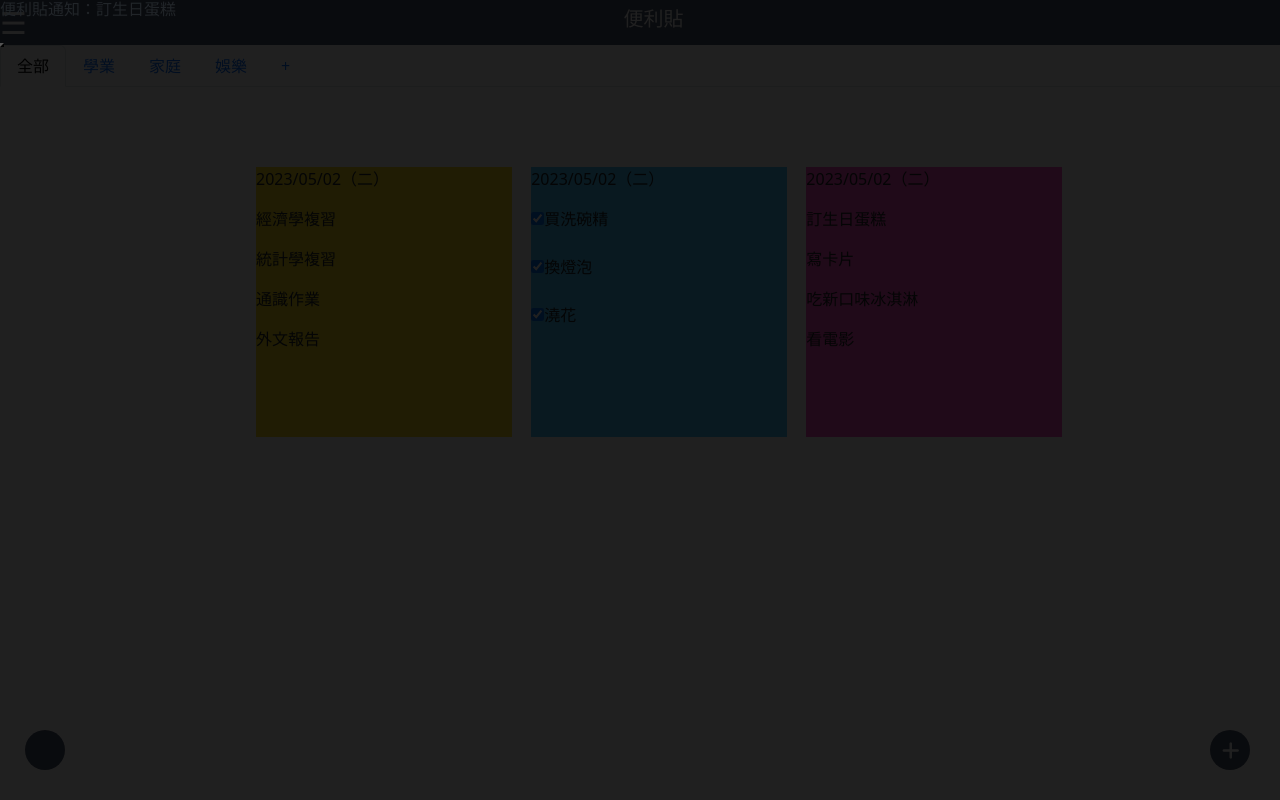
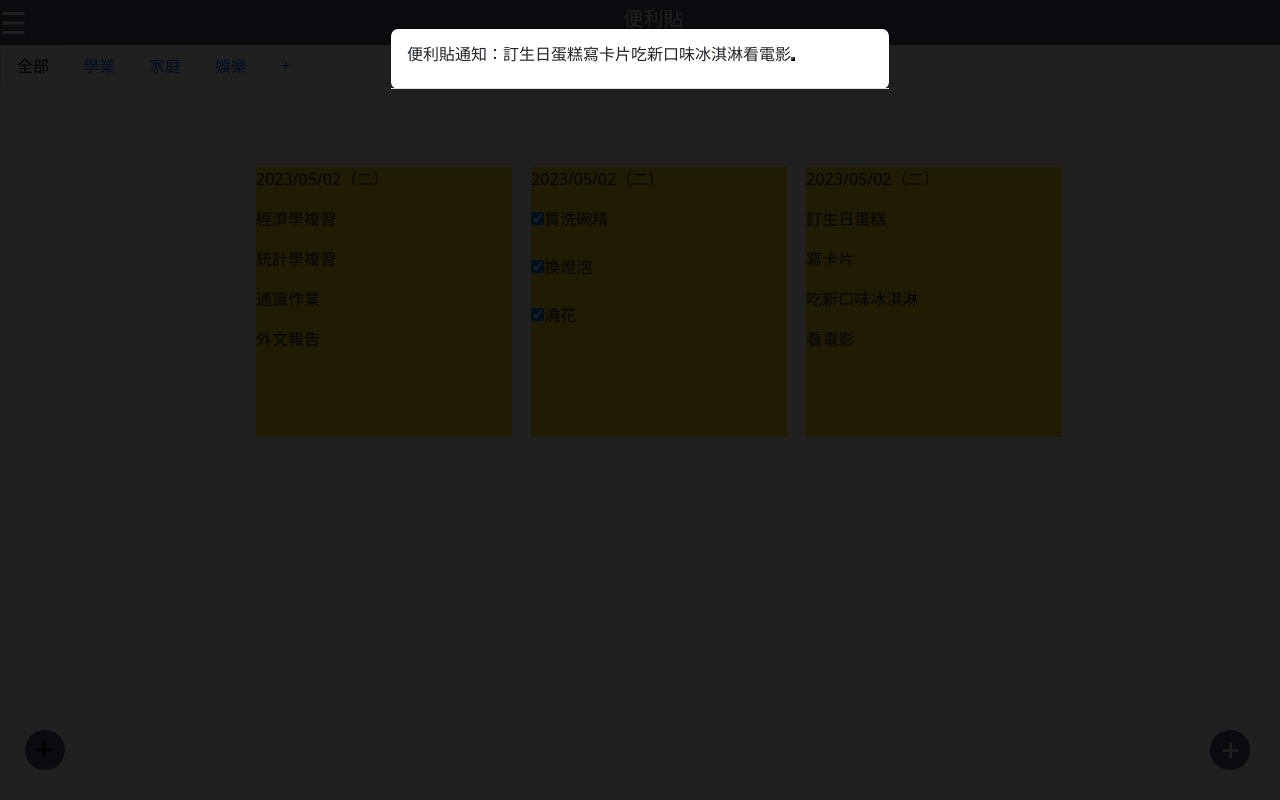
Before and after one commit to stickmanonline10155/SA-t4-webcode, a PHP site: the page made by 新便利貼.html in a window 1280 px wide, after a click that opens the changed part. Run offline with PHP 8.4, Linux system fonts and the light colour scheme; some libraries are stand-ins or nearby versions.

Commit message:
Add files via upload

```diff
--- a/sticker.css
+++ b/sticker.css
@@ -168,7 +168,7 @@ body {
 .color-lump2{
     width:20%;
     height: 270px;
-    background-color: #4ac5fa;
+    background-color: #fade25;
     position: relative;
     left: 20%;
     top: 80px;
@@ -177,7 +177,7 @@ body {
 .color-lump3{
     width:20%;
     height: 270px;
-    background-color: #fc4ec2;
+    background-color: #fade25;
     position: relative;
     left: 20%;
     top: 80px;
@@ -243,3 +243,28 @@ body {
     padding-left: 0;
     justify-content: center;
   }
+
+/**/
+  body {
+    background-color: rgb(255, 251, 251);
+    width: 100%;
+    }
+
+    a {
+    text-decoration: none;
+    font-size: 75px;
+    color: rgb(1, 1, 1);
+
+    position: fixed;
+    bottom: 37px;
+    right:7%;
+}
+
+    .modal-header1 h3 {
+    font-size: 140%;
+    color: rgb(1, 1, 1);
+    }
+
+    .modal-content1 {
+    background-color: rgb(209, 206, 206);
+    }
--- a/新便利貼.html
+++ b/新便利貼.html
@@ -33,16 +33,20 @@
 <!-- 顯示通知按鈕 -->
 <div class="fixed-addbtn1">
     <button type="button" class="btn1 btn-primary1" data-bs-toggle="modal" data-bs-target="#loginModal1" data-bs-whatever="@金額">
-        <i class="fa-solid1 fa-plus1"></i>
+        <i class="fa-solid fa-plus"></i>
     </button>
   </div>
     <!-- 跳出通知視窗內容 -->
-    <div class="modal fade1" id="loginModal1">
-        <div class="modal-dialog1">
-        <div class="modal-content1">
+    <div class="modal fade" id="loginModal1">
+        <div class="modal-dialog">
+        <div class="modal-content">
             <!-- Header -->
-            <div class="modal-header1" >
-                <h6>便利貼通知：訂生日蛋糕</h6>
+            <div class="modal-header" >
+                <h6>便利貼通知：</h6>
+                <h6>訂生日蛋糕</h6>
+                <h6>寫卡片</h6>
+                <h6>吃新口味冰淇淋</h6>
+                <h6>看電影</h6>
                 <button type="button" class="btn-close1" data-bs-dismiss="modal"></button>
             </div>
         </div>
```
